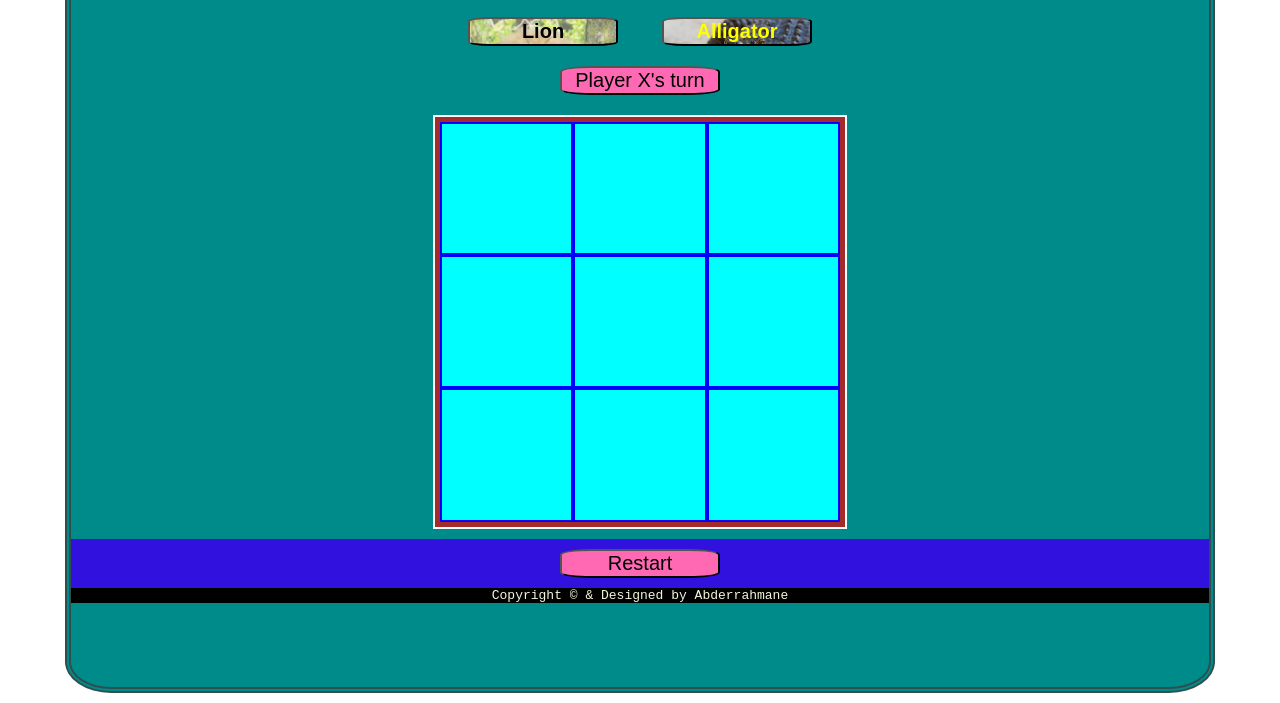
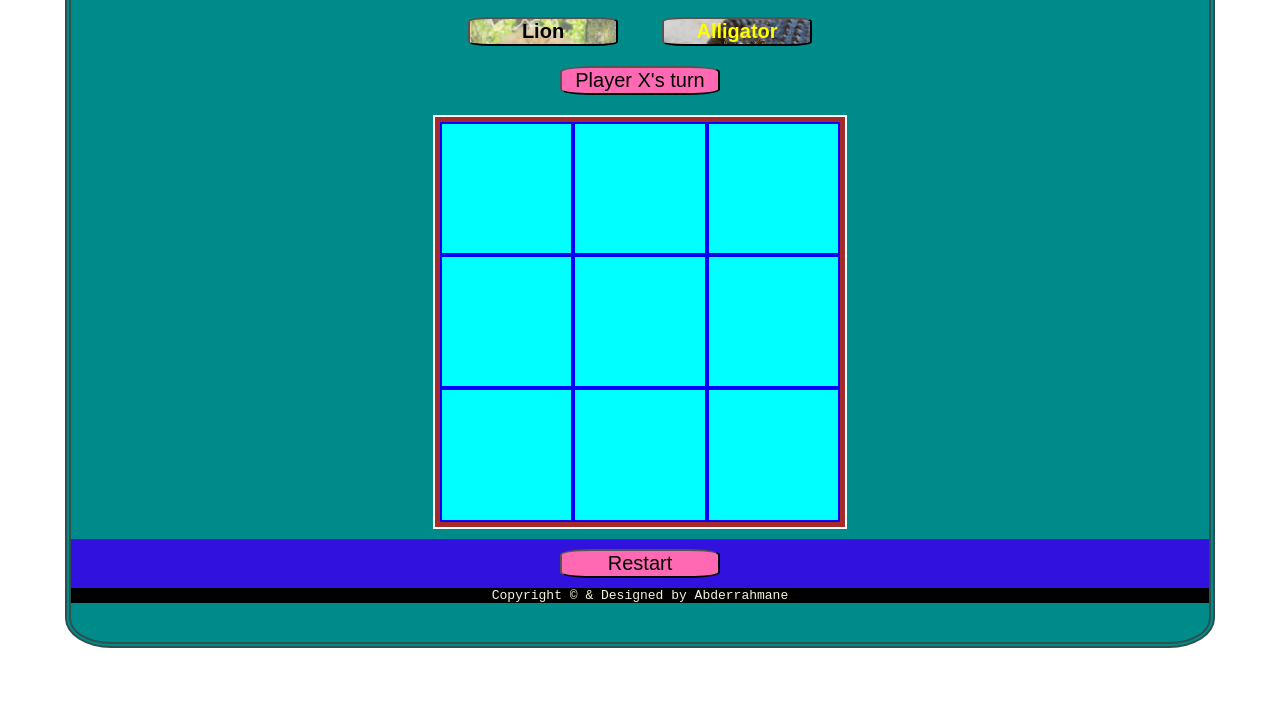
Before and after one commit to 3abderrahmane/TicTacToe, a plain HTML site: page index.html in a window 1280 px wide. Shown: the part 97-800 px from the top of the page. Drawn offline with Linux system fonts and the light colour scheme.

Commit message:
Update style.css

```diff
--- a/style.css
+++ b/style.css
@@ -2,7 +2,7 @@
     background: darkcyan;
     margin: auto;
     width: 90%;
-    height:770px;
+    height:725px;
     border: double darkslategray 6px;
     border-radius: 4%;
 }
```
